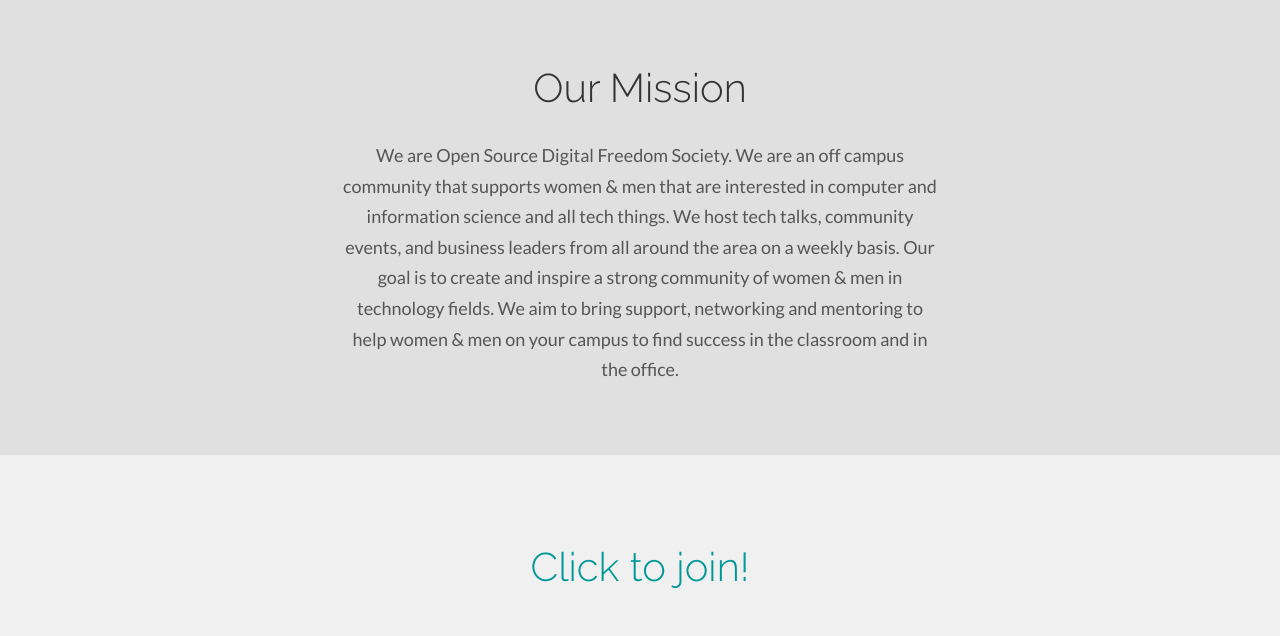
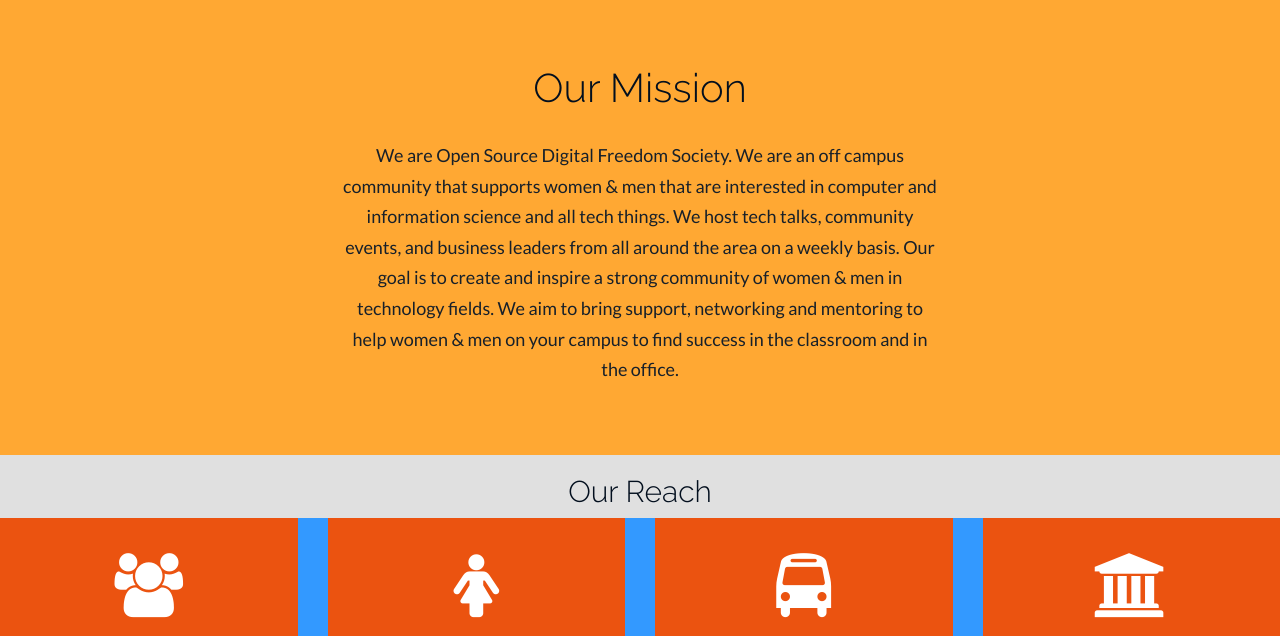
Before and after one commit to osDFS/osDFS-s-Website, a Jekyll site: the page built from index.html, in a window 1280 px wide and 900 px high, scrolled down 730 px, cut to the strip 264-900 px from the top of the window. Built offline with Jekyll 4.4.1, drawn with Linux system fonts in a browser that asks for light colours; nearby versions of some CDN libraries; comment, search, counter and statistics services are not loaded; some of the changed text lies outside the part shown.

Commit message:
Added new pannel named our reach

```diff
--- a/css/main.css
+++ b/css/main.css
@@ -18,6 +18,11 @@ h1, h2, h3, h4, h5, h6 {
   font-family: "Raleway", Helvetica, sans-serif;
   font-weight: 300;
   color: #333;
+}
+h2 {
+  font-family: "Raleway", Helvetica, sans-serif;
+  font-weight: 300;
+  color: #030f1e;
 }
 p {
   line-height: 28px;
@@ -388,11 +393,11 @@ button:focus {
 /* ======================== MISSION STATEMENT ========================== */
 
 #mission {
-  background: #e0e0e0;
+  background: #FFA833;
   width: 100%;
 }
 #mission .container {
-  background: #e0e0e0;
+  background: #FFA833;
   padding: 70px 0;
   text-align: center;
 }
@@ -416,11 +421,92 @@ button:focus {
   max-width: 630px;
   font-size: 18px;
   font-weight: 400;
-  color: #555;
+  color: #17202A;
   line-height: 1.7;
   margin: 0 auto;
   padding: 0 15px;
 }
+
+/***
+
+====================================================================
+	Fact Counter Style
+====================================================================
+
+***/
+.fact-counter {
+  background: #3399FF;
+  width: 100%;
+}
+
+.member-details .column{
+	margin-bottom:30px;
+}
+
+.fact-counter{
+	position:relative;
+	padding:0px 0px 0px;
+	width:100%;
+}
+
+.fact-counter .column{
+	position:relative;
+}
+
+.fact-counter .column .inner{
+	position:relative;
+	padding:35px 5px 20px;
+	text-align:center;
+	background:#eb5310;
+	transition:all 500ms ease;
+	-webkit-transition:all 500ms ease;
+	-ms-transition:all 500ms ease;
+	-o-transition:all 500ms ease;
+	-moz-transition:all 500ms ease;
+}
+
+.fact-counter .column:hover .inner{
+	background:#1c1c1c;
+}
+
+.fact-counter .column .icon{
+	position:relative;
+	color:#ffffff;
+	font-size:64px;
+	line-height:50px;
+}
+
+.fact-counter .column .count-text{
+	position:relative;
+	font-size:48px;
+	font-weight:700;
+	text-transform:uppercase;
+	font-family:'Roboto',sans-serif;
+	color:#ffffff;
+}
+
+.fact-counter .column .counter-title{
+	position:relative;
+	font-size:14px;
+	font-weight:700;
+	text-transform:uppercase;
+	font-family:'Raleway',sans-serif;
+	color:#ffffff;
+	margin:25px 0px 20px;
+}
+
+.info-list li{
+	margin-bottom:5px;
+}
+
+.info-list strong{
+	display:inline-block;
+	min-width:120px;
+	font-weight:700;
+	text-transform:uppercase;
+	color:#222e35;
+}
+
 
 /* ============================ MEETINGS ============================= */
 
--- a/index.html
+++ b/index.html
@@ -68,6 +68,67 @@ permalink: /
   </div>
 </div>
 
+<!--Fact Counter-->
+<section class="welcome-section pt-70 pb-70" data-bac="#317EFB">
+  <div class="auto-container">
+
+      <div class="sec-title clearfix">
+          <div class="row centered">
+              <h2>Our<span class="normal-font theme_color"> Reach</span></h2>
+              <div class="text"></div>
+          </div>
+
+      </div>
+
+      <div class="">
+
+          <!--Fact Counter-->
+          <div class="fact-counter">
+
+              <div class="row clearfix">
+                  <!--Column-->
+                  <article class="col-md-3 col-sm-3 col-xs-12 column wow fadeIn" data-wow-duration="0ms">
+                      <div class="inner">
+                          <div class="icon"><span class="module-feature-icon fa fa-users"></span></div>
+                          <h3 class="counter-title">Students Impacted</h3>
+                          <div class="count-outer"><span class="count-text">30+</span></div>
+                      </div>
+                  </article>
+
+                  <!--Column-->
+                  <article class="col-md-3 col-sm-3 col-xs-12 column wow fadeIn" data-wow-duration="0ms">
+                      <div class="inner">
+                          <div class="icon"><span class="module-feature-icon fa fa-female"></span></div>
+                          <h4 class="counter-title">Female Participants</h4>
+                          <div class="count-outer"><span class="count-text">40%</span></div>
+                      </div>
+                  </article>
+
+                  <!--Column-->
+                  <article class="col-md-3 col-sm-3 col-xs-12 column wow fadeIn" data-wow-duration="0ms">
+                      <div class="inner">
+                          <div class="icon"><span class="module-feature-icon fa fa-bus"></span></div>
+                          <h4 class="counter-title">Cities India</h4>
+                          <div class="count-outer"><span class="count-text">1</span></div>
+                      </div>
+                  </article>
+
+                   <!--Column-->
+                   <article class="col-md-3 col-sm-3 col-xs-12 column wow fadeIn" data-wow-duration="0ms">
+                    <div class="inner">
+                        <div class="icon"><span class="module-feature-icon fa fa-university"></span></div>
+                        <h4 class="counter-title">College Impacted</h4>
+                        <div class="count-outer"><span class="count-text">1</span></div>
+                    </div>
+                </article>
+
+              </div>
+          </div>
+      </div>
+
+  </div>
+</section>
+
 <div id="meetings">
   <div class="container">
     <div class="row centered">
```
Also changed, not shown: 4 other files.
